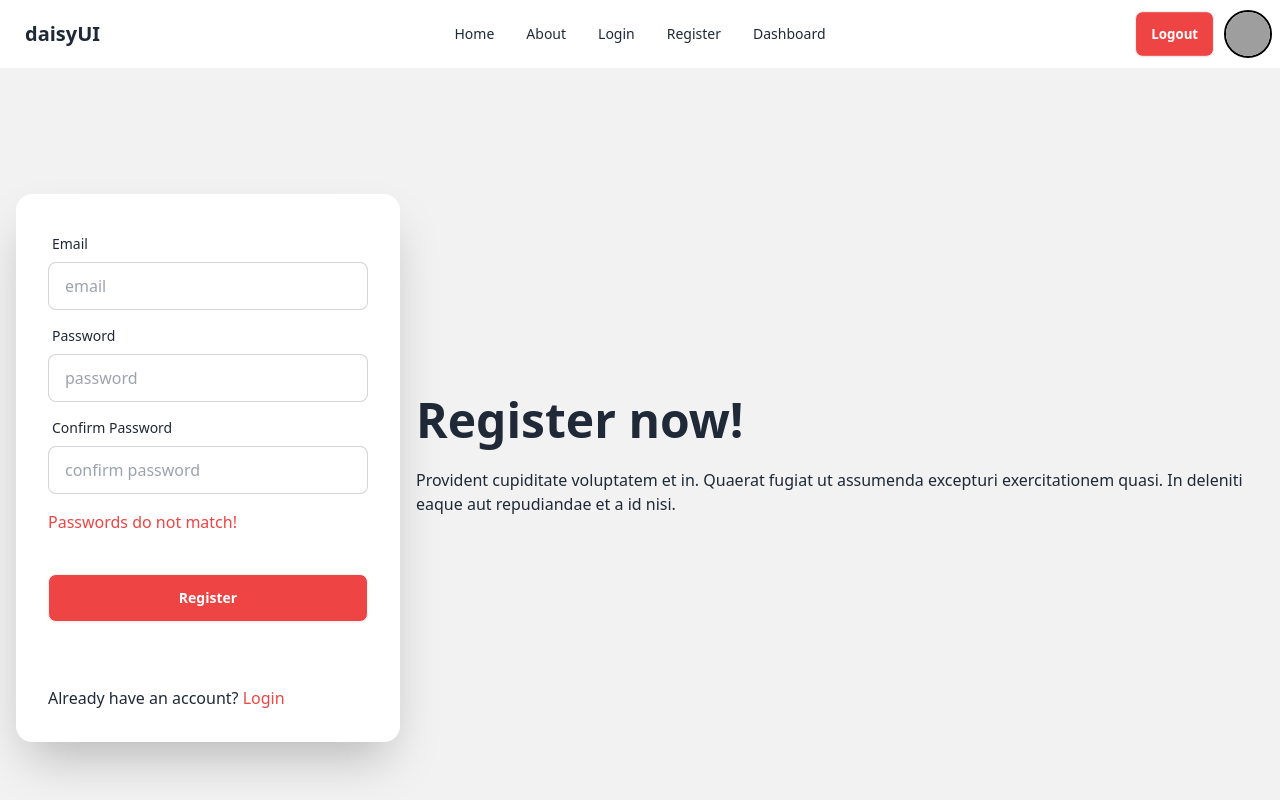
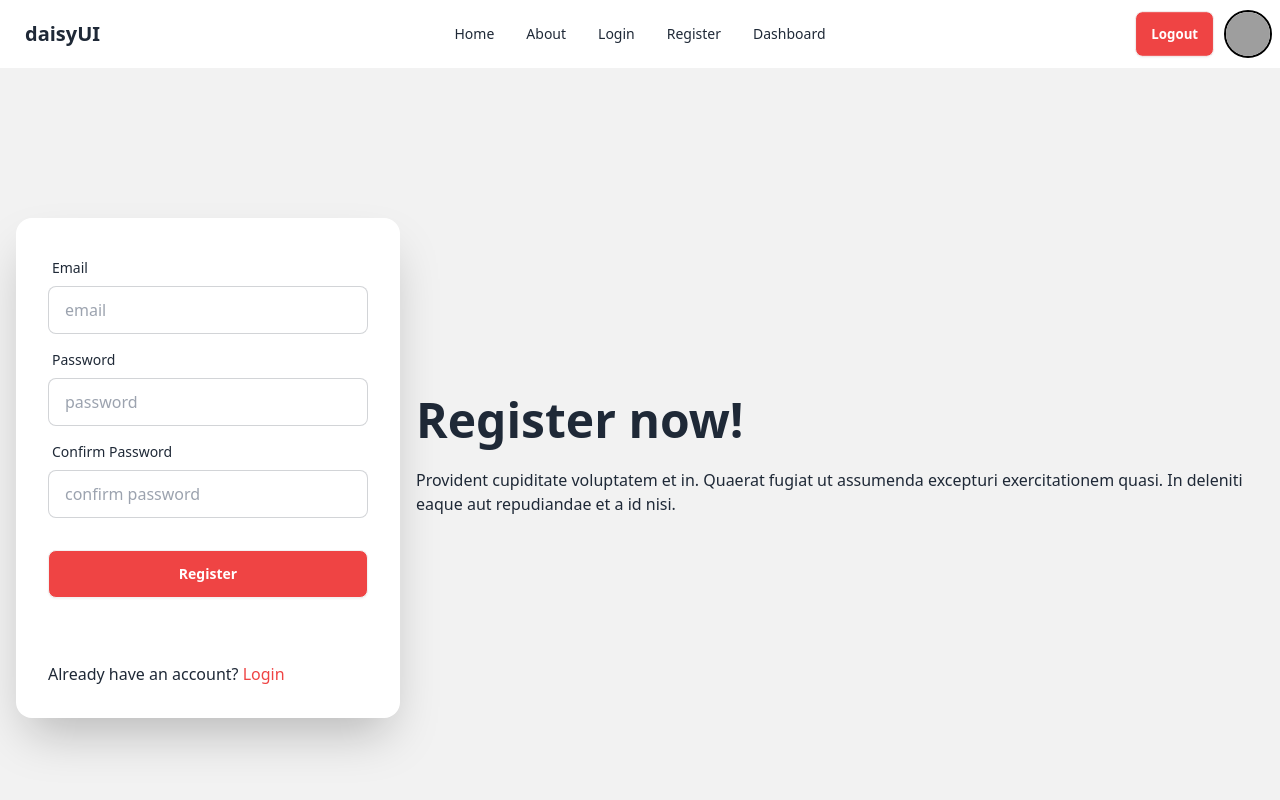
Before and after one commit to kader009/react-firebase, a React (Vite) app: page /register in a window 1280 px wide. Shown: the top 800 px of the page. Built offline with nearby package versions, Linux system fonts and the light colour scheme; grey boxes are pictures that could not be loaded.

Commit message:
password match condition

```diff
--- a/src/pages/register.jsx
+++ b/src/pages/register.jsx
@@ -1,6 +1,8 @@
+import { useState } from "react";
 import { Link } from "react-router-dom";
 
 const RegisterPage = () => {
+  const [pasMatch, setPasMatch] = useState(true)
   const handleSUbmit = (e) =>{
     e.preventDefault();
 
@@ -8,6 +10,9 @@ const RegisterPage = () => {
     const email = form.email.value;
     const password = form.password.value;
     const confirm_password = form.confirm_password.value;
+    if(password !== confirm_password){
+      setPasMatch(false)
+    }
 
     console.log(email, password, confirm_password);
   }
@@ -61,11 +66,11 @@ const RegisterPage = () => {
                 required
               />
             </div>
-            {/* {!passMatch && ( */}
+            {!pasMatch && (
               <div className="my-2">
                 <p className="text-red-500">Passwords do not match!</p>
               </div>
-            {/* )} */}
+              )}
             <div className="form-control mt-6">
               <input
                 className="btn bg-red-500 text-white"
```
